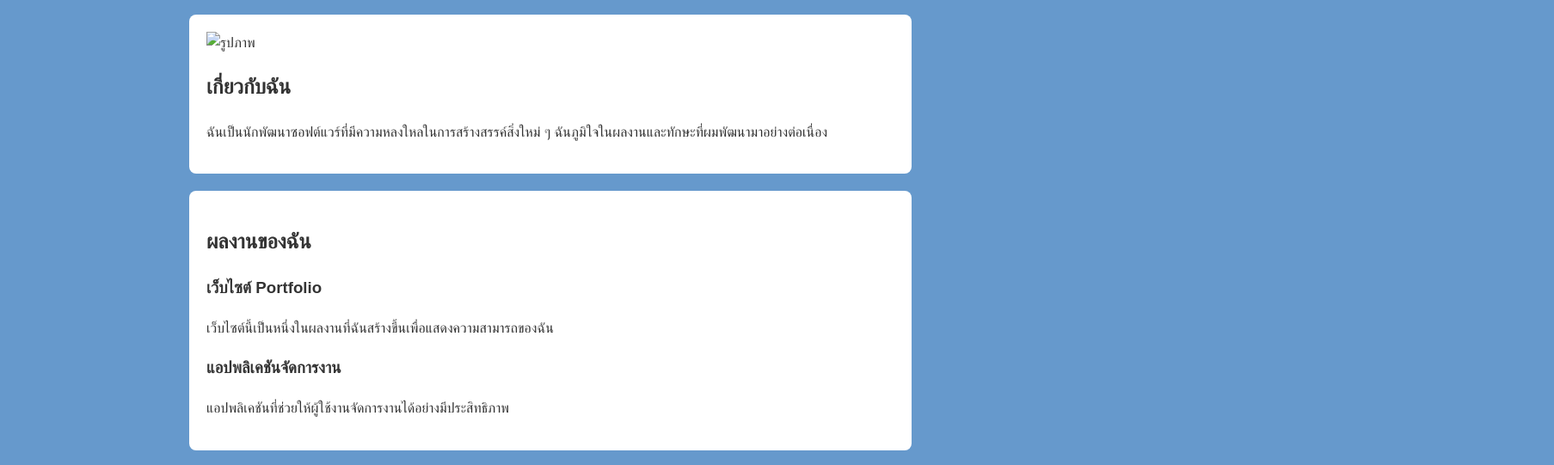
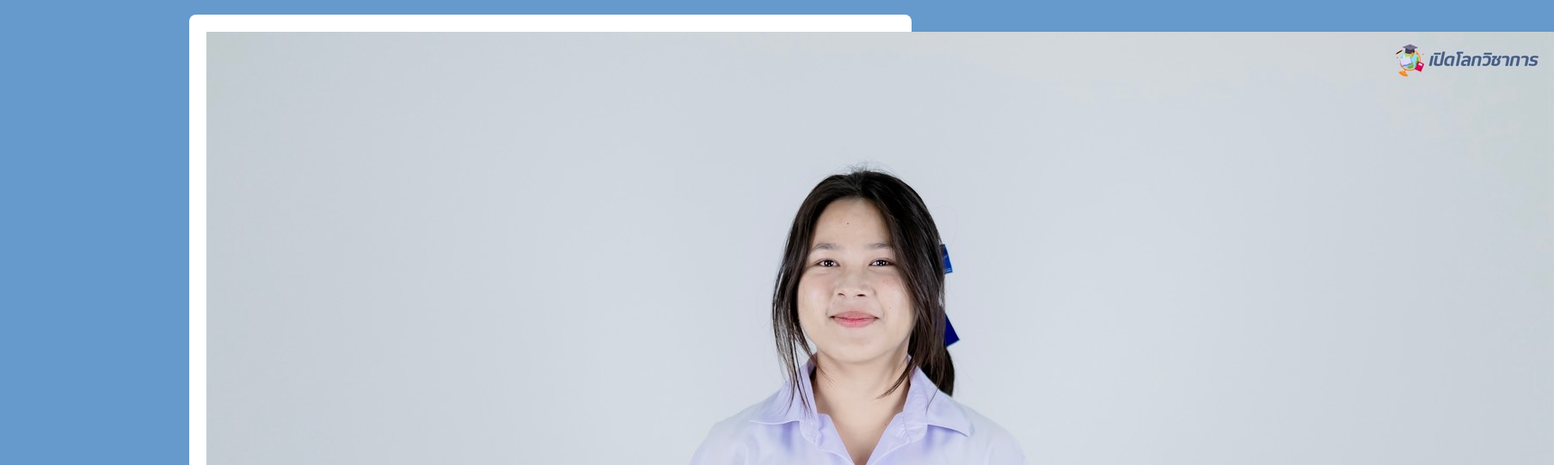
Before and after one commit to Panthita18/panthita18.github.io, a plain HTML site: page index.html in a window 1280 px wide. Shown: the part 125-666 px from the top of the page at 86% size, 1807 px wide, since content can reach past the window. Drawn offline with Linux system fonts and the light colour scheme; a script that the page names is missing.

Commit message:
Update index.html

```diff
--- a/index.html
+++ b/index.html
@@ -17,7 +17,7 @@
 
     <!-- ส่วนเกี่ยวกับตัวเอง -->
     <section id="about">
-        <img src="P.12jpg" alt="รูปภาพ">
+        <img src="P.12jpg.jpg" alt="รูปภาพ">
         <h2>เกี่ยวกับฉัน</h2>
         <p>ฉันเป็นนักพัฒนาซอฟต์แวร์ที่มีความหลงใหลในการสร้างสรรค์สิ่งใหม่ ๆ ฉันภูมิใจในผลงานและทักษะที่ผมพัฒนามาอย่างต่อเนื่อง</p>
     </section>
```
